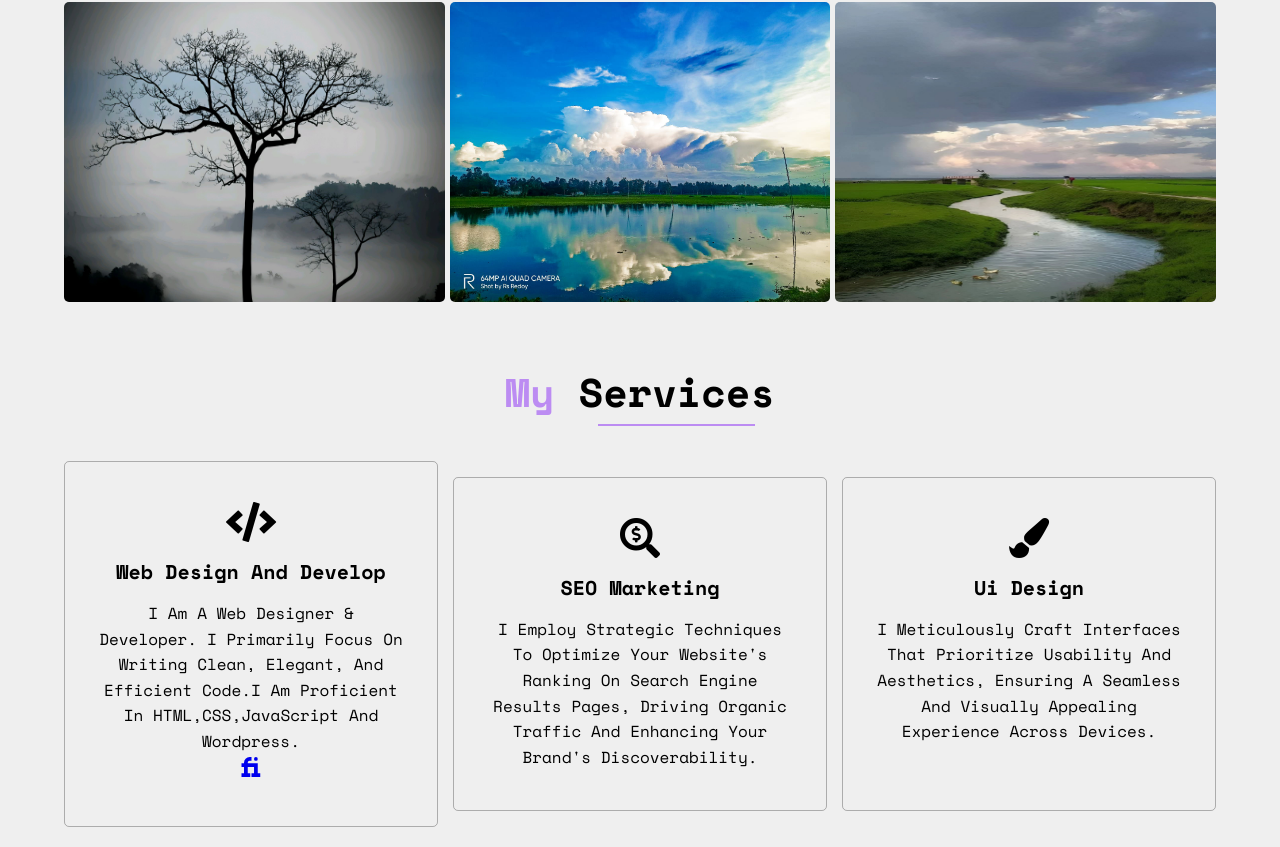
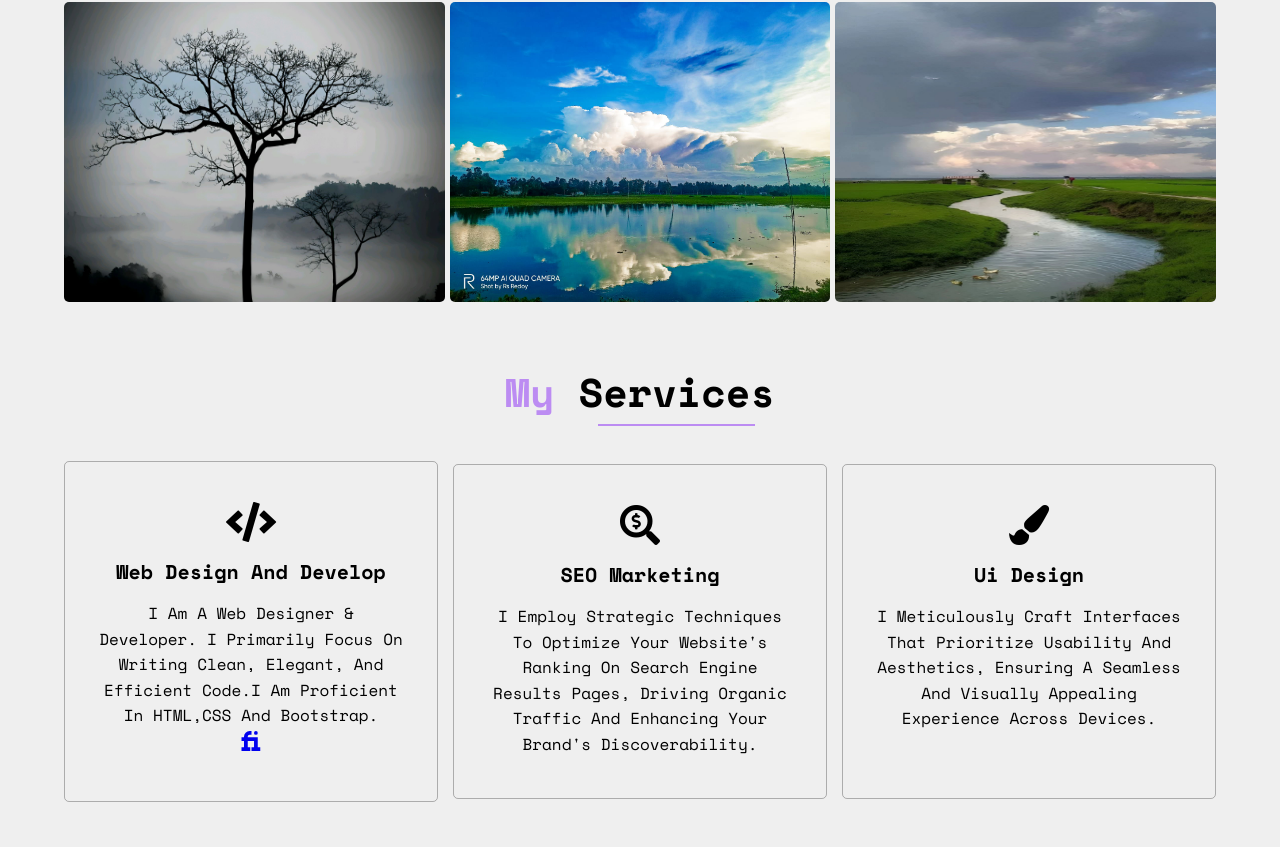
Before and after one commit to Redoy0/My-Portfolio, a plain HTML site: page index.html in a window 1280 px wide. Shown: the part 807-1654 px from the top of the page. After the commit the page ends 1629 px from the top, so only its background shows below. Drawn offline with nearby package versions, Linux system fonts and the light colour scheme.

Commit message:
Update index.html

```diff
--- a/index.html
+++ b/index.html
@@ -178,7 +178,7 @@
             <div class="service-item">
                 <i class="fas fa-code"></i>
                 <h3>web design and develop</h3>
-                <p> I am a web designer & developer. I primarily focus on writing clean, elegant, and efficient code.I am proficient in HTML,CSS,javaScript and Wordpress.<br>
+                <p> I am a web designer & developer. I primarily focus on writing clean, elegant, and efficient code.I am proficient in HTML,CSS and Bootstrap.<br>
                 <a href="https://www.fiverr.com/rsredoy/convert-your-psd-to-html-responsive?context_referrer=tailored_homepage_perseus&source=recently_viewed_gigs&ref_ctx_id=b0c5ca0dab7b48f29b5b6241b730b121&context=recommendation&pckg_id=1&pos=1&context_alg=recently_viewed&seller_online=true&imp_id=a8225670-000d-4072-a677-ca2ec9a86e5f"><svg xmlns="http://www.w3.org/2000/svg" width="1.5em" height="1.5em" viewBox="-2.5 -2 24 24"><g fill="currentColor"><path d="M16.25 16.25v-10h-10v-.625c0-1.034.841-1.875 1.875-1.875H10V0H8.125A5.632 5.632 0 0 0 2.5 5.625v.625H0V10h2.5v6.25H0V20h8.75v-3.75h-2.5V10h6.285v6.25H10V20h8.75v-3.75z"/><circle cx="14.375" cy="1.875" r="1.875"/></g></svg></a></p>
             </div>
             <div class="service-item">
```
